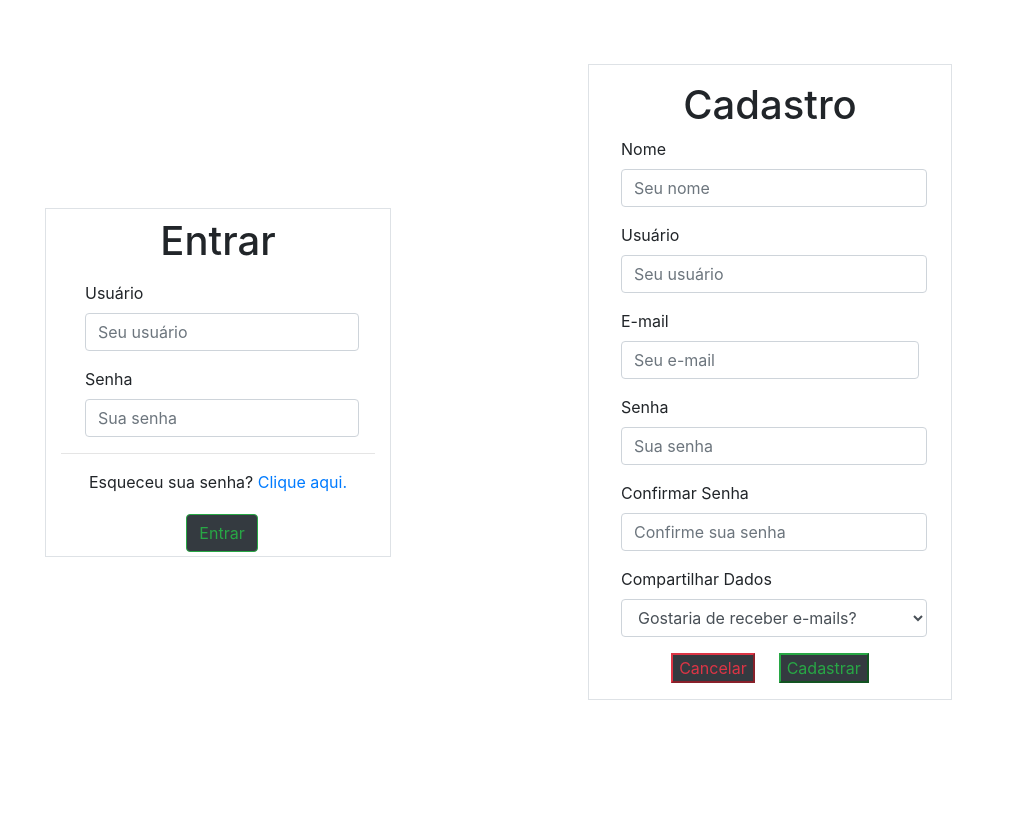
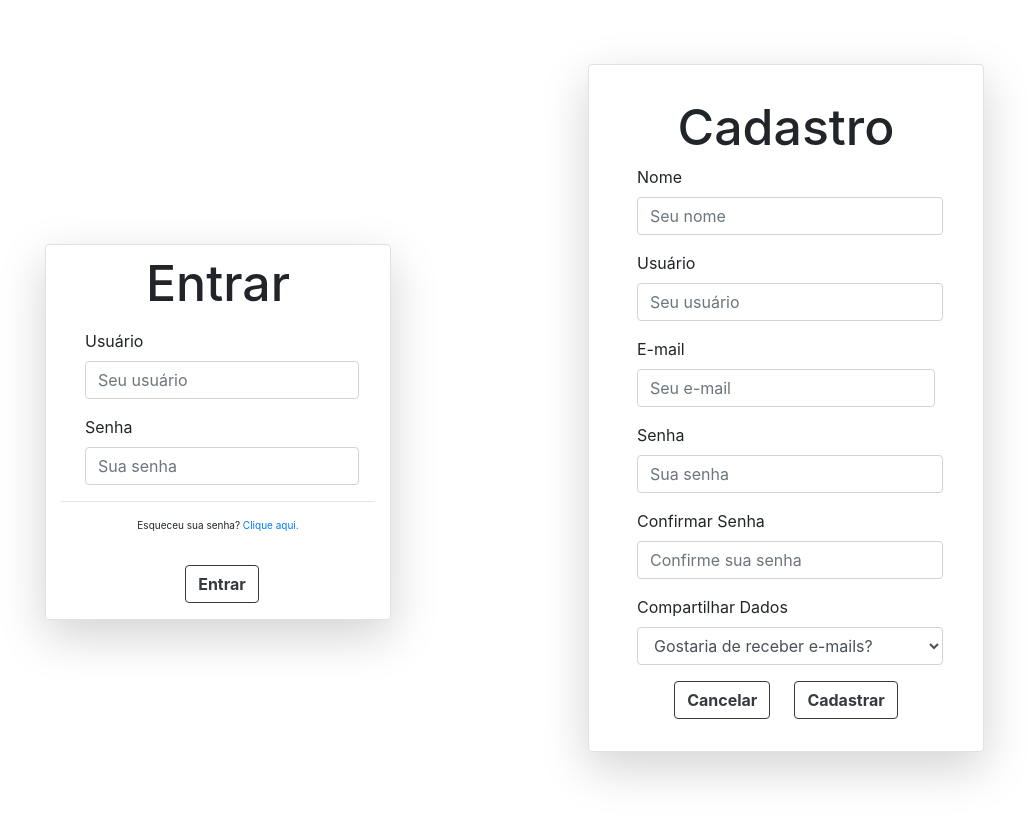
Before and after one commit to Safe-Nature/They-Matter, an Angular app in the folder front-end/front-end/: page / in a window 1280 px wide. Shown: the top 820 px of the page, without its empty margins (102-1130 px from the left). Built offline with nearby package versions, Linux system fonts and the light colour scheme.

Commit message:
Atualizado

```diff
--- a/front-end/front-end/src/app/login-cadastro/login-cadastro.component.css
+++ b/front-end/front-end/src/app/login-cadastro/login-cadastro.component.css
@@ -1,5 +1,14 @@
 .font-size
 {
   font-size: 0;
-
 }
+.font1 {
+  font-family:'Varela Round', sans-serif;
+}
+.p{
+  font-size: 50px;
+}
+.p2
+ {
+  font-size: 10px
+ }
--- a/front-end/front-end/src/app/login-cadastro/login-cadastro.component.html
+++ b/front-end/front-end/src/app/login-cadastro/login-cadastro.component.html
@@ -4,12 +4,12 @@
 
     <div class="col-md-6">
 
-      <div class="row d-flex justify-content-center">
-        <span class="border">
-          <div class="col-md-12">
+      <div class="row d-flex justify-content-center ">
+        <span class="border shadow-lg rounded ">
+          <div class="col-md-12 ">
 
 
-            <h1 class="text-center mb-6 p-2 ">Entrar</h1>
+            <h1 class="text-center mb-6 p-2  font p ">Entrar</h1>
 
             <div class="form-group ml-4 mr-3">
               <label for="usuario">Usuário</label>
@@ -23,11 +23,11 @@
 
             </div>
             <hr>
-            <p class="text-center">
+            <p class="text-center p2">
               Esqueceu sua senha? <a routerLink= '/cadastrar'>Clique aqui.</a>
              </p>
-            <div class="d-flex justify-content-center p-1 ml-4 mr-3 ">
-              <button type="submit" class="btn btn-dark btn-outline-success">Entrar</button>
+            <div class="d-flex justify-content-center p-1 ml-4 mr-3 p-3">
+              <button type="submit" class="btn btn-white  border-dark text-dark btn-outline-success font-weight-bold ">Entrar</button>
             </div>
 
 
@@ -45,9 +45,9 @@
       <div class="row">
 
         <div class="row d-flex justify-content-center p-5 ">
-          <span class="border">
+          <span class="border shadow-lg p-3 mb-5 bg-white rounded">
             <div class="col-md-12 mr-4 ml-6 p-3">
-              <h1 class="text-center">Cadastro</h1>
+              <h1 class="text-center font p">Cadastro</h1>
 
               <div class="form-group mr-2 ml-3">
                 <label for="nome">Nome</label>
@@ -80,8 +80,8 @@
                 </select>
               </div>
               <div class="d-flex justify-content-center">
-                <button type="submit" class="btn-dark mr-4 btn-outline-danger" routerLink='/entrar'>Cancelar</button>
-                <button type="submit" class="btn-dark btn-outline-success">Cadastrar</button>
+                <button type="submit" class=" btn btn-white font-weight-bold  border-dark text-dark mr-4 btn-outline-danger" routerLink='/entrar'>Cancelar</button>
+                <button type="submit" class="btn btn-white font-weight-bold  border-dark text-dark btn-outline-success">Cadastrar</button>
 
               </div>
 
```
